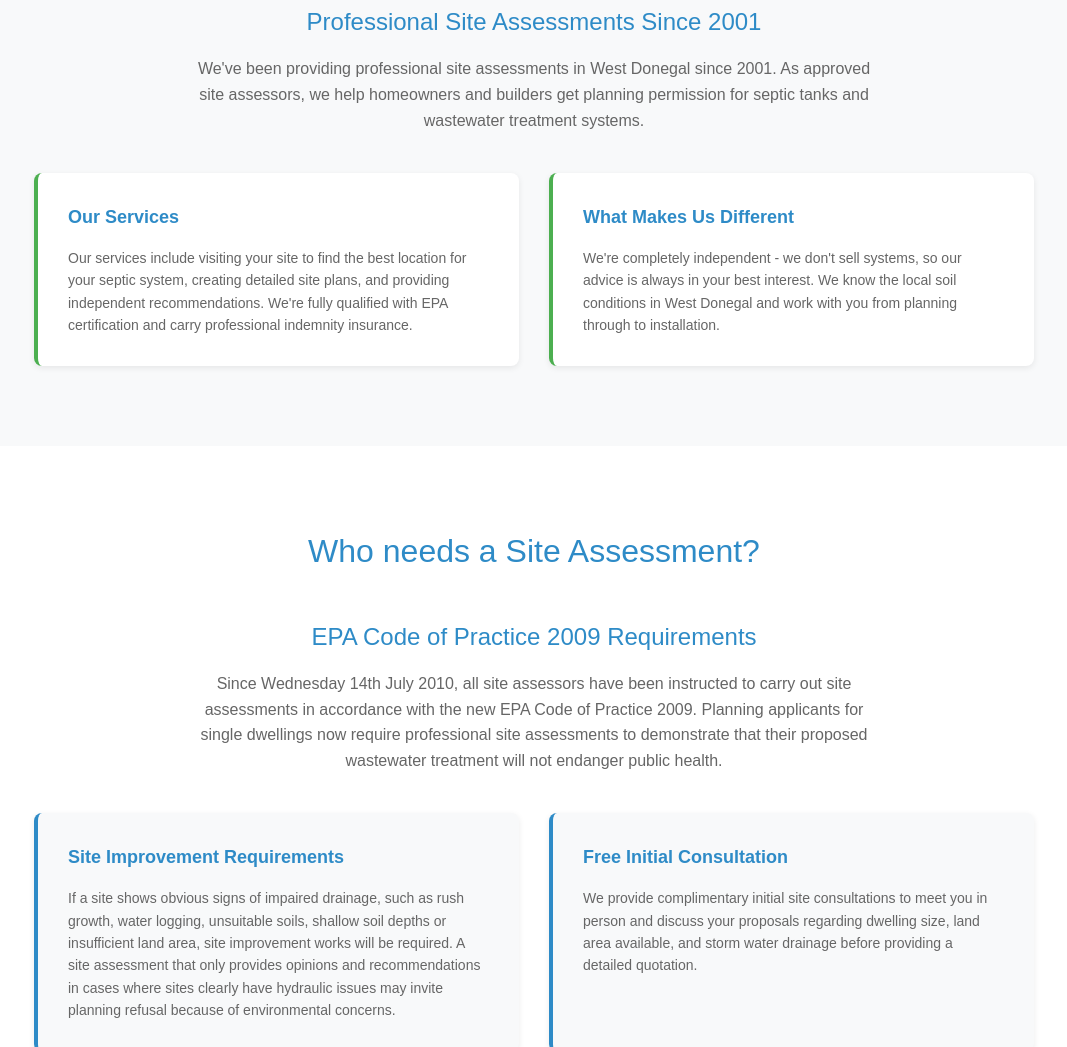
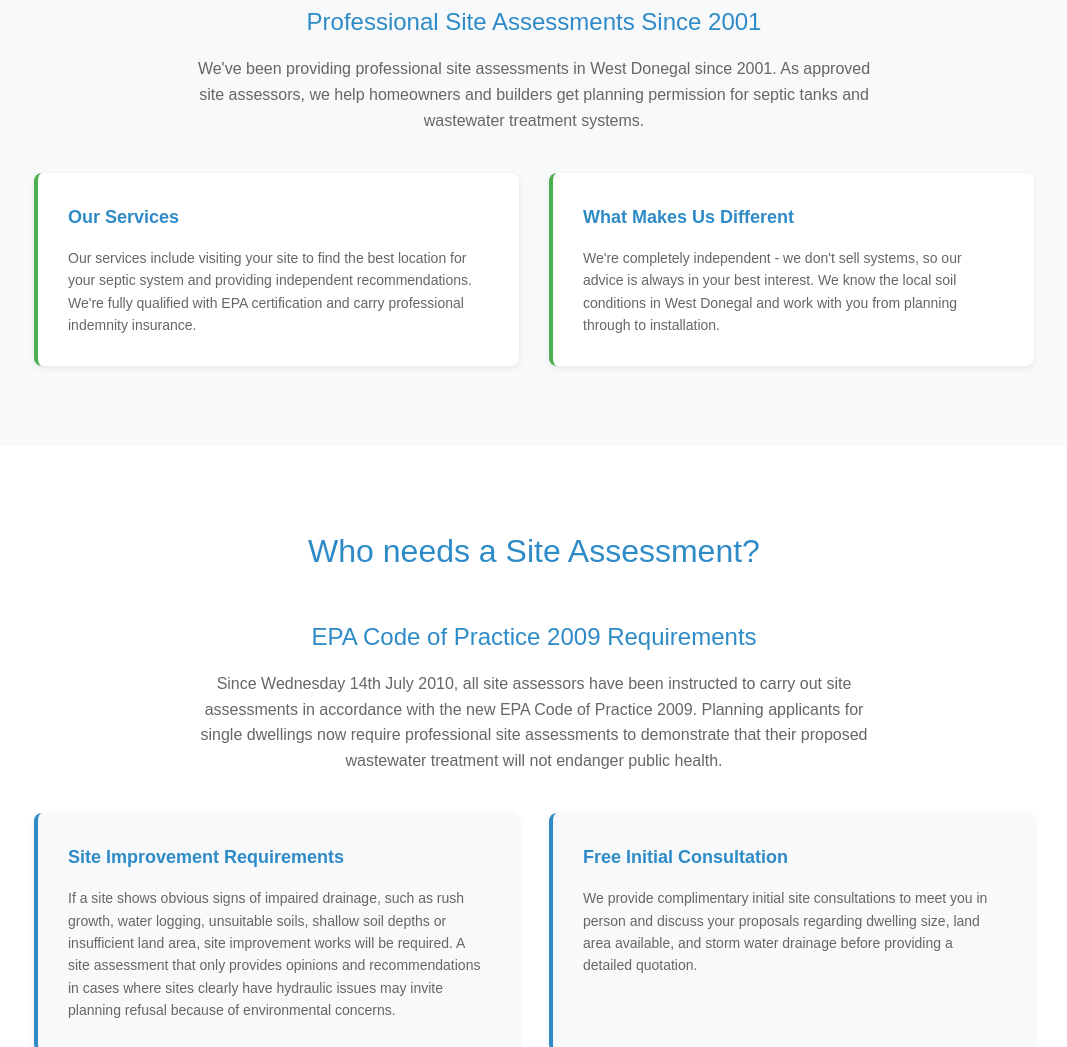
Before and after one commit to garyboyle/tecsoil, a website built with Vite: page index.html in a window 1280 px wide. Shown: the part 891-1938 px from the top of the page, without its empty margins (106-1173 px from the left). Built offline with nearby package versions, Linux system fonts and the light colour scheme.

Commit message:
Update copy

```diff
--- a/index.html
+++ b/index.html
@@ -66,7 +66,7 @@
                     <div class="about-details">
                         <div class="about-item">
                             <h4>Our Services</h4>
-                            <p>Our services include visiting your site to find the best location for your septic system, creating detailed site plans, and providing independent recommendations. We're fully qualified with EPA certification and carry professional indemnity insurance.</p>
+                            <p>Our services include visiting your site to find the best location for your septic system and providing independent recommendations. We're fully qualified with EPA certification and carry professional indemnity insurance.</p>
                         </div>
 
                         <div class="about-item">
```
